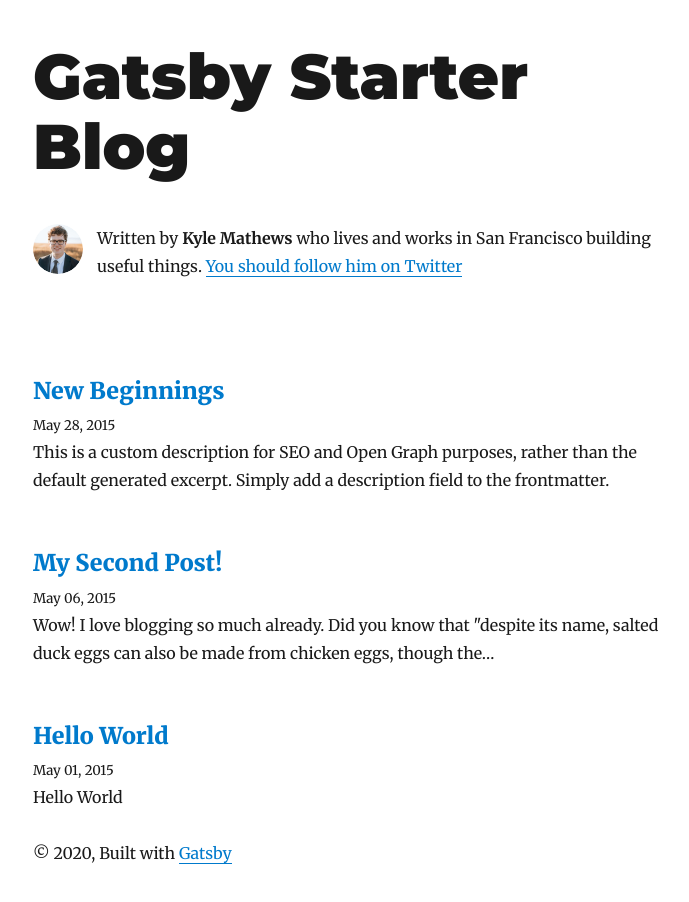
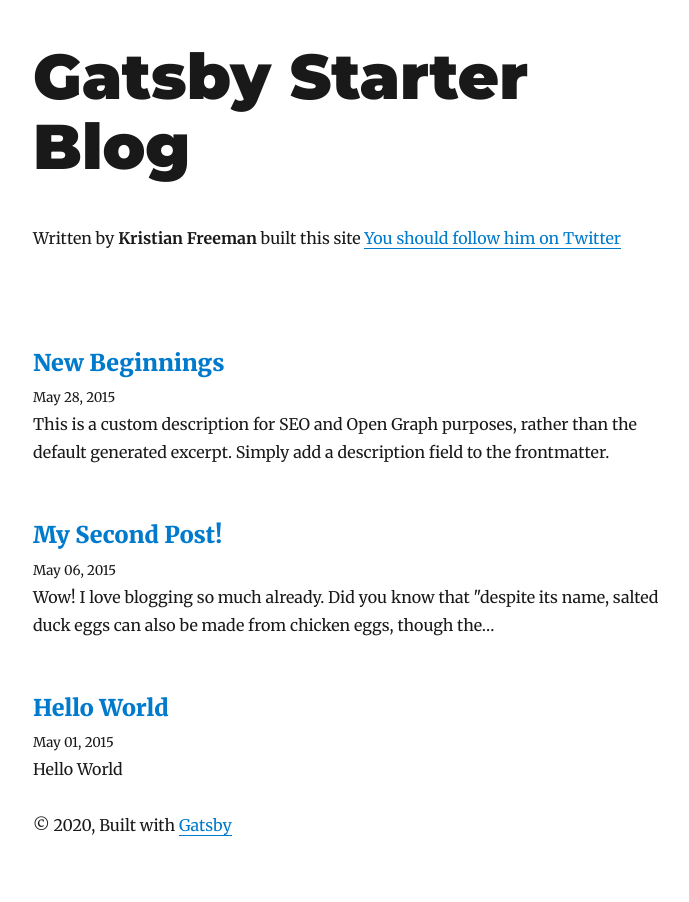
Before and after one commit to kristianfreeman/gatsby-incremental-builds-gh-actions-example, a Gatsby site: page / in a window 1280 px wide. Shown: the whole page, without its empty margins (292-981 px from the left). After the commit the page ends 881 px from the top, so only its background shows below. Built offline with nearby package versions, Linux system fonts and the light colour scheme; Gatsby itself is replaced by a stand-in of ours; some packages are replaced by stand-ins of ours.

Commit message:
Update bio

```diff
--- a/gatsby-config.js
+++ b/gatsby-config.js
@@ -2,13 +2,13 @@
   siteMetadata: {
     title: `Gatsby Starter Blog`,
     author: {
-      name: `Kyle Mathews`,
-      summary: `who lives and works in San Francisco building useful things.`,
+      name: `Kristian Freeman`,
+      summary: `built this site`,
     },
     description: `A starter blog demonstrating what Gatsby can do.`,
     siteUrl: `https://gatsby-starter-blog-demo.netlify.com/`,
     social: {
-      twitter: `kylemathews`,
+      twitter: `signalnerve`,
     },
   },
   plugins: [
--- a/src/components/bio.js
+++ b/src/components/bio.js
@@ -7,20 +7,12 @@
 
 import React from "react"
 import { useStaticQuery, graphql } from "gatsby"
-import Image from "gatsby-image"
 
 import { rhythm } from "../utils/typography"
 
 const Bio = () => {
   const data = useStaticQuery(graphql`
     query BioQuery {
-      avatar: file(absolutePath: { regex: "/profile-pic.jpg/" }) {
-        childImageSharp {
-          fixed(width: 50, height: 50) {
-            ...GatsbyImageSharpFixed
-          }
-        }
-      }
       site {
         siteMetadata {
           author {
@@ -43,19 +35,6 @@
         marginBottom: rhythm(2.5),
       }}
     >
-      <Image
-        fixed={data.avatar.childImageSharp.fixed}
-        alt={author.name}
-        style={{
-          marginRight: rhythm(1 / 2),
-          marginBottom: 0,
-          minWidth: 50,
-          borderRadius: `100%`,
-        }}
-        imgStyle={{
-          borderRadius: `50%`,
-        }}
-      />
       <p>
         Written by <strong>{author.name}</strong> {author.summary}
         {` `}
```
Also changed, not shown: content/assets/profile-pic.jpg (deleted).
